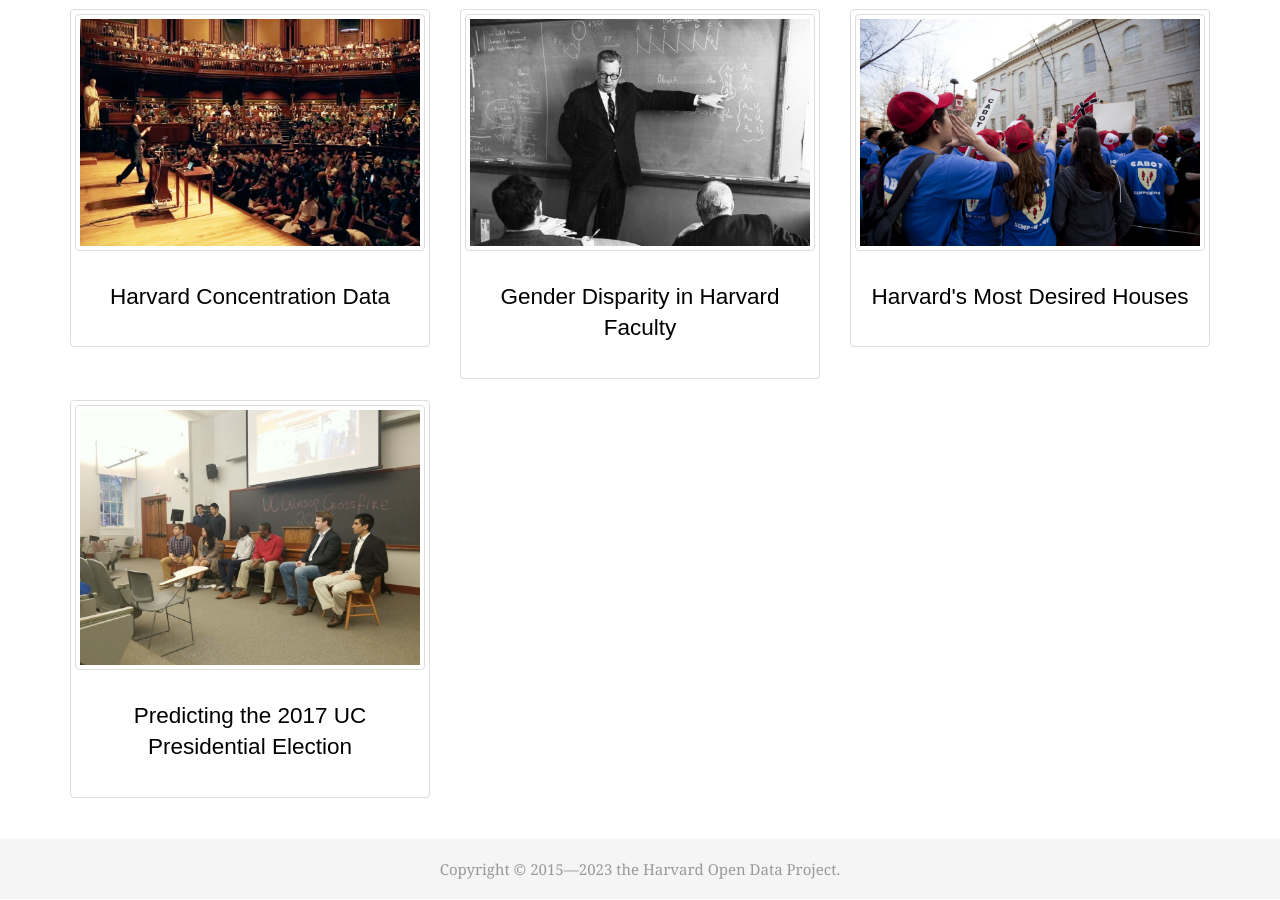
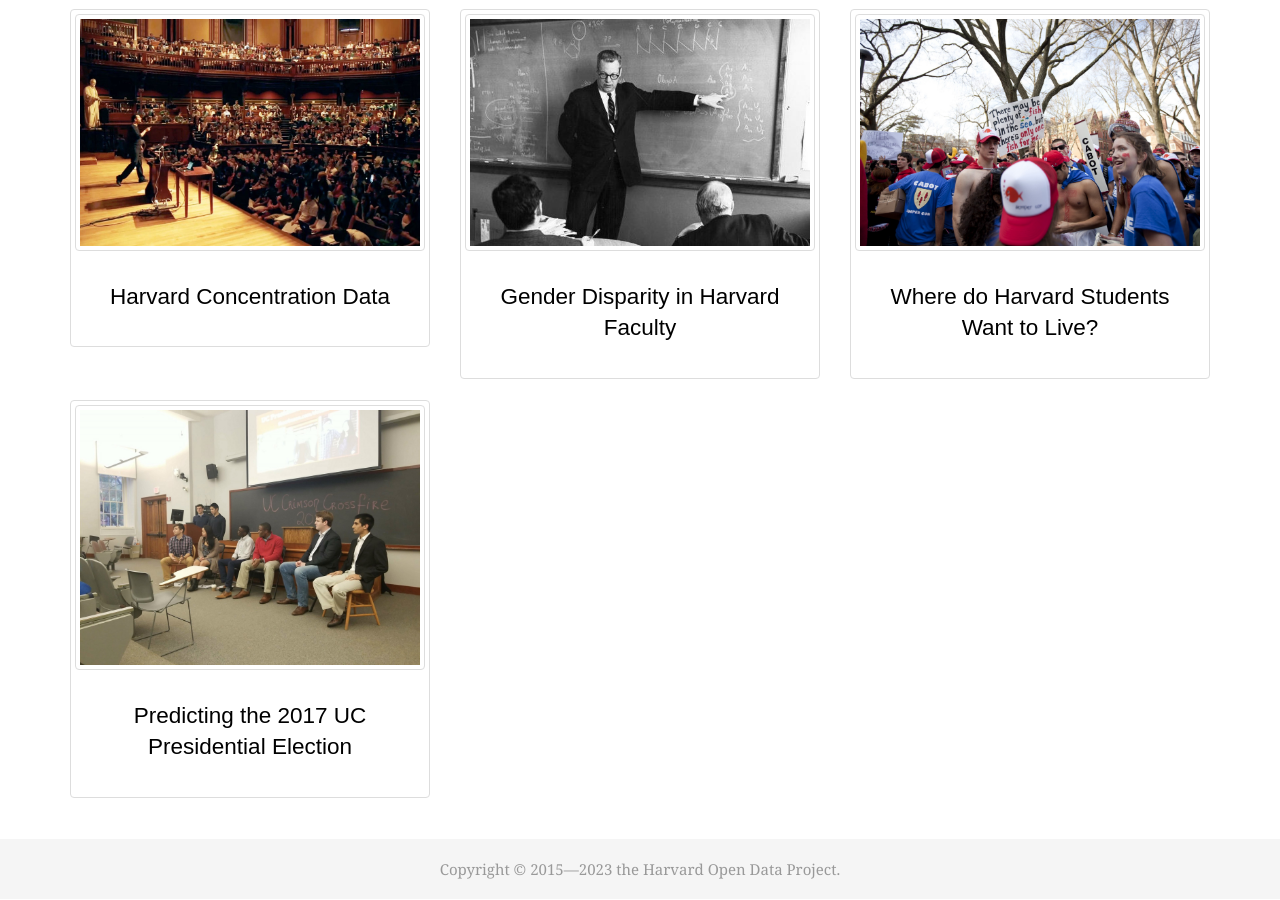
Before and after one commit to Eandalf7h/HarvardOpenData, a Jekyll site: the page built from index.html, in a window 1280 px wide and 900 px high, scrolled down 1461 px. Built offline with Jekyll 4.4.1, drawn with Linux system fonts in a browser that asks for light colours; nearby versions of some CDN libraries; some web fonts are replaced.

Commit message:
Updated housing preferences article

```diff
--- a/_data/featured.yml
+++ b/_data/featured.yml
@@ -4,9 +4,9 @@
 - name: Gender Disparity in Harvard Faculty
   imgsrc: gender-disparity.jpg
   url: https://medium.com/harvard-open-data-project/gender-disparity-in-harvard-faculty-b253ae949a56
-- name: Harvard's Most Desired Houses
-  imgsrc: most-least-desired-houses.jpeg
-  url: https://medium.com/harvard-open-data-project/housingday-4b0bd5e33b3e
+- name: Where do Harvard Students Want to Live?
+  imgsrc: housing-pref-2018.jpeg
+  url: https://medium.com/harvard-open-data-project/where-do-harvard-students-want-to-live-bd19c9be3dc7
 - name: Predicting the 2017 UC Presidential Election
   imgsrc: pres-debates.jpg
   url: https://medium.com/harvard-open-data-project/the-data-is-in-heres-who-will-win-the-uc-presidential-election-14b19859cc3
```
Also changed, not shown: img/featured/housing-pref-2018.jpeg (added).
